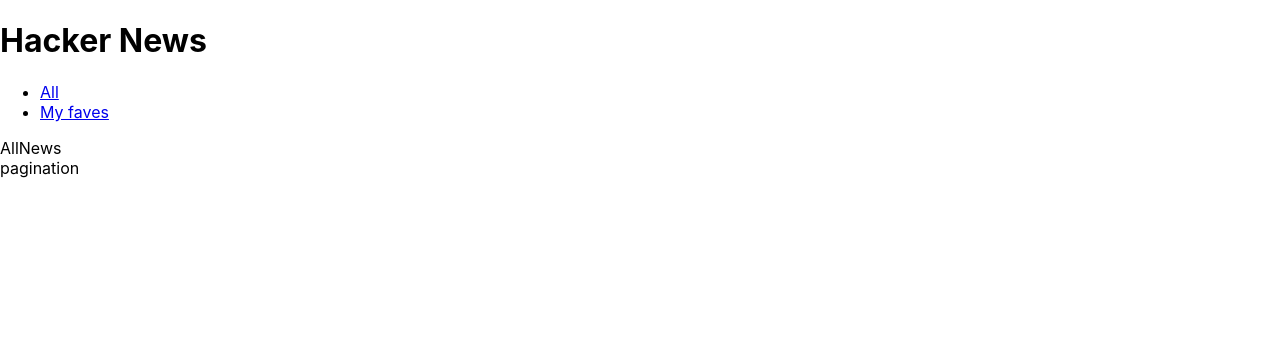
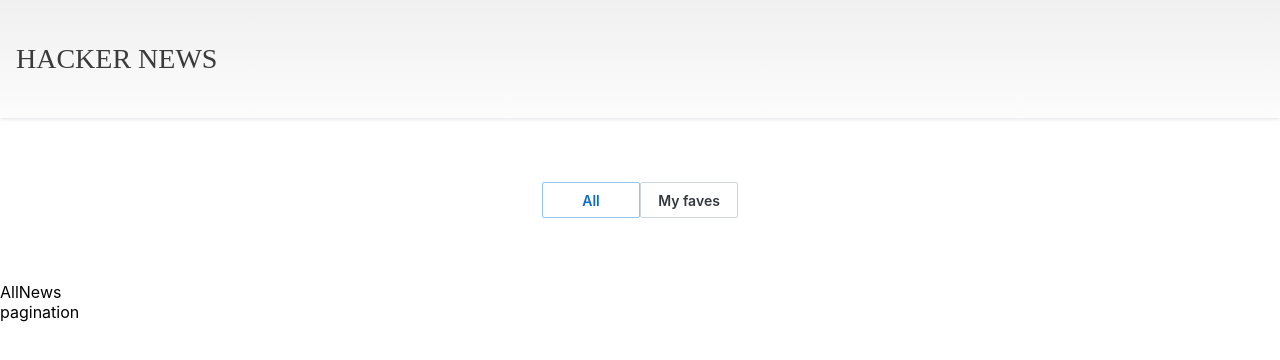
Before and after one commit to sharp1818/hacker-news, a React (Create React App) app: page /all in a window 1280 px wide. Shown: the top 360 px of the page. Built offline with nearby package versions, Linux system fonts and the light colour scheme.

Commit message:
create header

```diff
--- a/src/App.tsx
+++ b/src/App.tsx
@@ -1,28 +1,32 @@
 import './App.css';
-import { Navigate, Routes, Route, Link } from 'react-router-dom';
+import { Navigate, Routes, Route, Link, useLocation } from 'react-router-dom';
+import Box from '@mui/joy/Box';
+import Header from './layout/header';
 import AllNews from './pages/all-news';
 import FavNews from './pages/fav-news';
+import ButtonComponent from './components/buttonComponent';
 
 function App() {
+  const location = useLocation();
+  const currentPath = location.pathname;
+
   return (
     <div>
-      <h1>Hacker News</h1>
-      <ul>
-        <li>
-          <Link to="/all">All</Link>
-        </li>
-        <li>
-          <Link to="/my-faves">My faves</Link>
-        </li>
-      </ul>
-
-      <div>
-        <Routes>
-          <Route path="/" element={<Navigate replace to="/all" />} />
-          <Route path="/all" element={<AllNews />} />
-          <Route path="/my-faves" element={<FavNews />} />
-        </Routes>
-      </div>
+      <Header />
+      <Box sx={{ display: 'flex', gap: 0, justifyContent: 'center', p: '4rem 0' }}>
+        <Link to="/all">
+          <ButtonComponent pathname="/all" currentpath={currentPath} text="All" />
+        </Link>
+        <Link to="/my-faves">
+          <ButtonComponent pathname="/my-faves" currentpath={currentPath} text="My faves" />
+        </Link>
+      </Box>
+      <Routes>
+        <Route path="/" element={<Navigate replace to="/all" />} />
+        <Route path="*" element={<Navigate replace to="/all" />} />
+        <Route path="/all" element={<AllNews />} />
+        <Route path="/my-faves" element={<FavNews />} />
+      </Routes>
       <div>pagination</div>
     </div>
   );
--- /dev/null
+++ b/src/components/buttonComponent/index.tsx
@@ -0,0 +1,20 @@
+import Button from '@mui/joy/Button';
+
+interface Location {
+  currentpath: string;
+  pathname: string;
+  text: string;
+}
+
+function ButtonComponent({ currentpath, pathname, text }: Location) {
+  return (
+    <Button
+      variant="outlined"
+      color={currentpath === pathname ? 'primary' : 'neutral'}
+      sx={{ borderRadius: '2px', width: '6.125rem', height: '1.938rem' }}>
+      {text}
+    </Button>
+  );
+}
+
+export default ButtonComponent;
--- a/src/index.css
+++ b/src/index.css
@@ -3,8 +3,11 @@
   padding: 0;
   box-sizing: border-box;
   font-family: -apple-system, BlinkMacSystemFont, 'Segoe UI', 'Roboto', 'Oxygen',
-    'Ubuntu', 'Cantarell', 'Fira Sans', 'Droid Sans', 'Helvetica Neue',
+    'Ubuntu', 'Cantarell', 'Fira Sans', 'Droid Sans', 'Helvetica Neue', 'Baskerville',
     sans-serif;
   -webkit-font-smoothing: antialiased;
   -moz-osx-font-smoothing: grayscale;
 }
+a {
+  text-decoration: none;
+}
--- a/src/index.tsx
+++ b/src/index.tsx
@@ -1,6 +1,7 @@
 import React from 'react';
 import ReactDOM from 'react-dom/client';
 import { BrowserRouter } from 'react-router-dom';
+import { StyledEngineProvider, CssVarsProvider } from '@mui/joy/styles';
 import App from './App';
 import './index.css';
 
@@ -8,7 +9,11 @@
 root.render(
   <React.StrictMode>
     <BrowserRouter>
-      <App />
+      <StyledEngineProvider injectFirst>
+        <CssVarsProvider>
+          <App />
+        </CssVarsProvider>
+      </StyledEngineProvider>
     </BrowserRouter>
   </React.StrictMode>
 );
--- /dev/null
+++ b/src/layout/header/header.css
@@ -0,0 +1,19 @@
+.header-container {
+  box-shadow: 0 1px 4px 0 rgba(0, 21, 41, 0.12);
+  background-image: linear-gradient(to bottom, #ececec -32%, #fff 124%);
+}
+.header-container > .header-font-styles {
+  padding: 2.7rem 1rem;
+  font-size: 1.75rem;
+  font-family: Baskerville;
+  text-transform: uppercase;
+  font-size: 1.75rem;
+  color: #3b3b3b;
+}
+@media only screen and (min-width: 1500px) {
+  .header-container > .header-font-styles {
+    padding: 2.7rem 0;
+    max-width: 90rem;
+    margin: 0 auto;
+  }
+}
--- /dev/null
+++ b/src/layout/header/index.tsx
@@ -0,0 +1,11 @@
+import './header.css';
+
+function Header() {
+  return (
+    <div className="header-container">
+      <div className="header-font-styles">hacker news</div>
+    </div>
+  );
+}
+
+export default Header;
```
